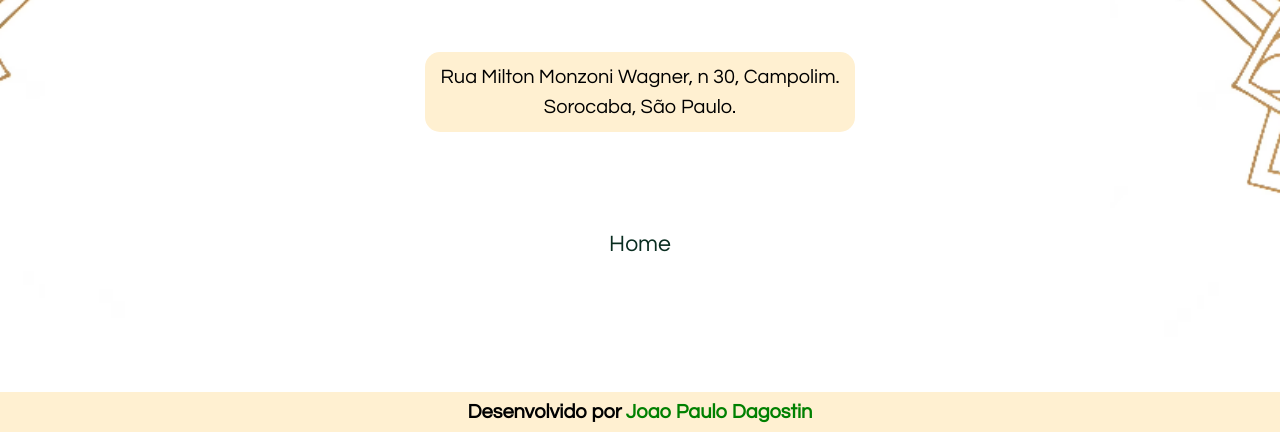
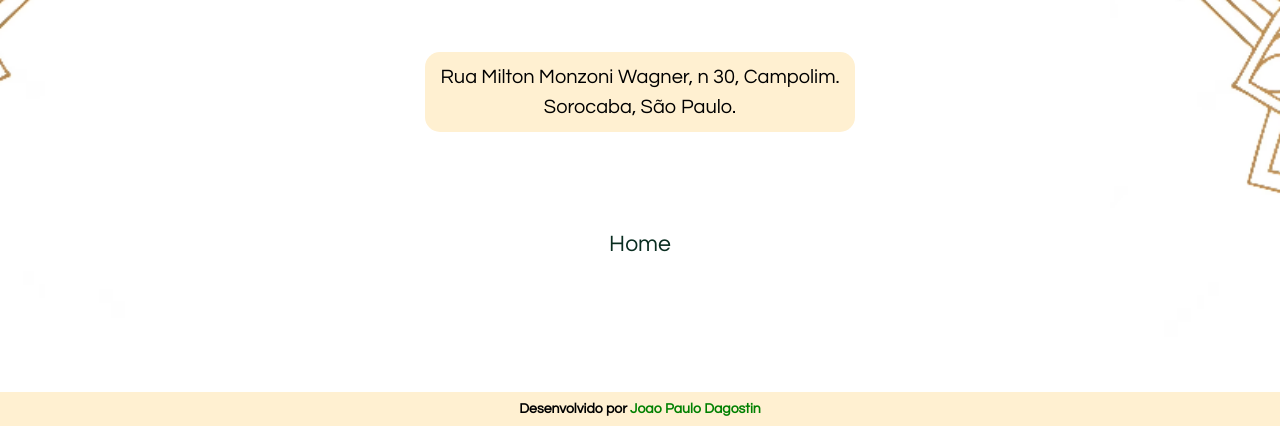
Before and after one commit to jotadagostin/katiadagostin, a plain HTML site: page home.html in a window 1280 px wide. Shown: the part 3080-3512 px from the top of the page. Drawn offline with Linux system fonts and the light colour scheme; a web font is replaced by a local one.

Commit message:
Update footer.css

```diff
--- a/src/styles/footer.css
+++ b/src/styles/footer.css
@@ -7,7 +7,7 @@
 
 .footer_h1 {
   font-family: var(--main-font);
-  font-size: 20px;
+  font-size: 14px;
 }
 
 .footer_a {
@@ -16,7 +16,7 @@
 }
 
 .footer_a:hover {
-    font-size: 21px;
+    font-size: 15px;
     transition: 0.1s ease-in-out;
 }
 
```
